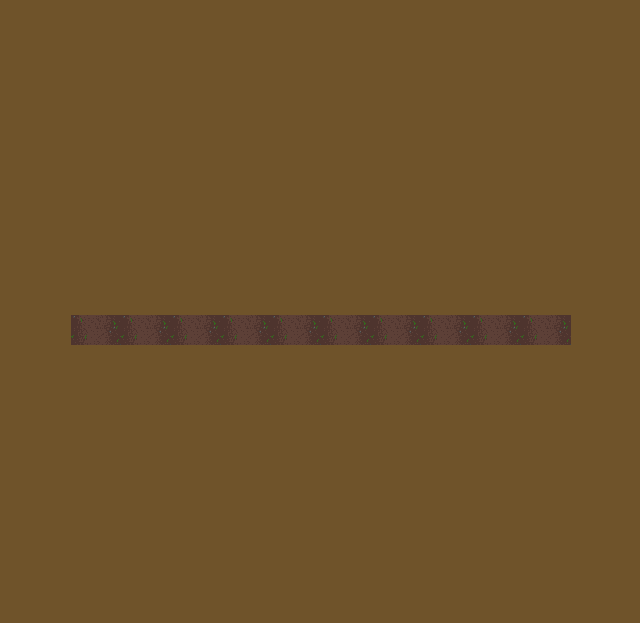
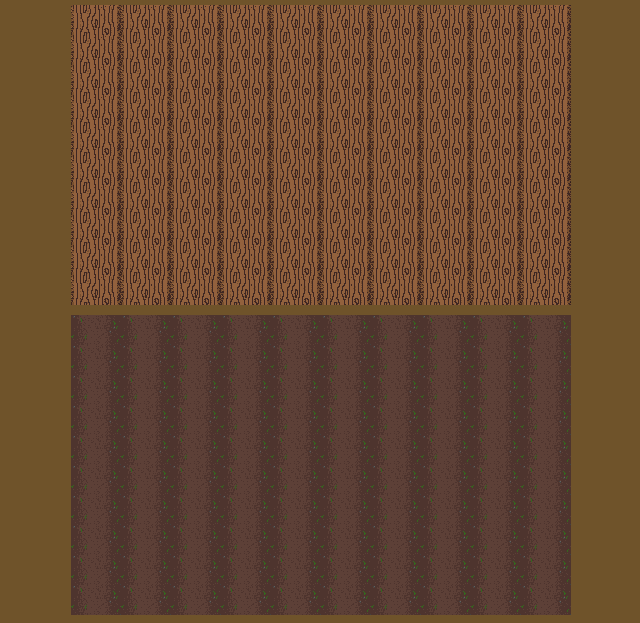
Before and after one commit to DangerousKoin/pumpkin_battle, a plain HTML site: page index.html in a window 1280 px wide. Both pictures are taken after a click on the button "Start Game!". Shown: the part 184-807 px from the top of the page, without its empty margins (319-959 px from the left). Drawn offline with Linux system fonts and the light colour scheme.

Commit message:
JS Grids Rendering

```diff
--- a/css/main.css
+++ b/css/main.css
@@ -43,8 +43,3 @@ h1 {
     width: 100%;
     color: #a17d4b;
 }
-.fence {
-    background-color: #a77b39;
-    background-image: url('../images/1x1Fence.png');
-    background-size: 100%;
-}
--- a/js/main.js
+++ b/js/main.js
@@ -14,10 +14,9 @@ document.getElementById('startButton').onclick = function(){
 /*----- functions -----*/
 function renderGrids(){
     renderGarden();
-    // renderFence();
+    renderFence();
     function renderGarden(){
-        let row = 0;
-        // for (row = 1; row <= 10;){
+        for (row = 0; row < 10;){
             letters.forEach(createDiv);
             function createDiv(ltr, idx){
                 let div = document.createElement('DIV');
@@ -32,7 +31,26 @@ function renderGrids(){
                 console.log(div.id);
                 document.getElementById('playerGarden').appendChild(div);
             }
-        // }
+        }
+
+    }
+    function renderFence(){
+        for (row = 0; row < 10;){
+            letters.forEach(createDiv);
+            function createDiv(ltr, idx){
+                let div = document.createElement('DIV');
+                div.style.width = '100%';
+                div.class = 'dirt';
+                div.style.backgroundColor = '#a77b39';
+                div.style.backgroundImage = "url('./images/1x1Fence.png')";
+                div.style.backgroundSize = '100%';
+                if (idx === 0){row++;};
+                console.log(row);
+                div.id = 'g' + ltr + row;
+                console.log(div.id);
+                document.getElementById('battlePlan').appendChild(div);
+            }
+        }
 
     }
 }
```
